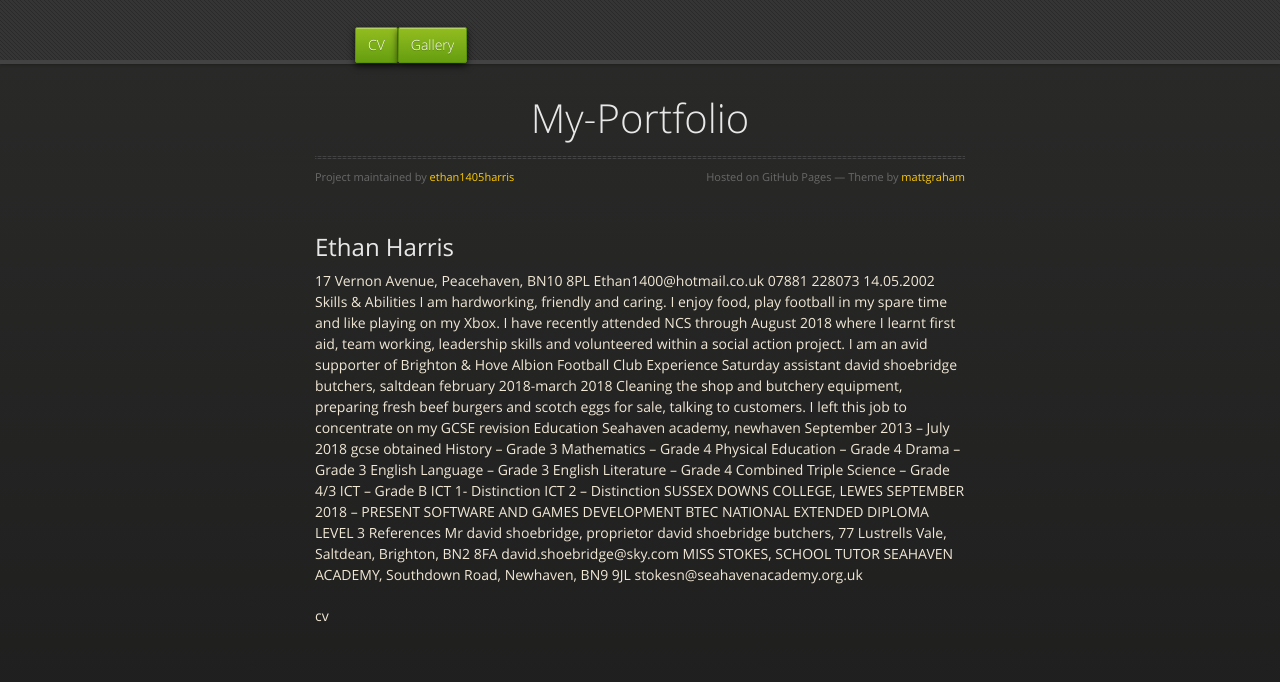
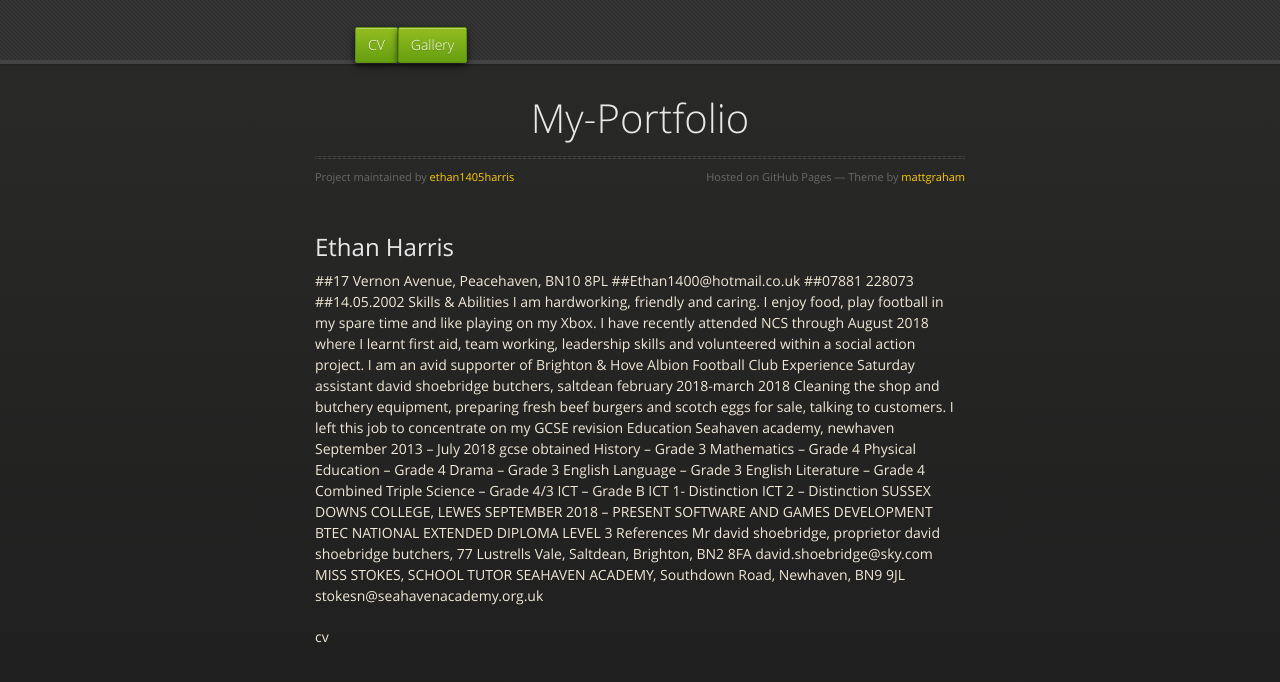
Before and after one commit to ethan1405harris/My-Portfolio, a Jekyll site: the page built from cv.md, in a window 1280 px wide. Shown: the top 682 px of the page. Built offline with Jekyll 4.4.1, drawn with Linux system fonts in a browser that asks for light colours; the repository's description, which GitHub fills in, is left out; our own code applies the rules of GitHub Pages for plain Markdown files.

Commit message:
Update cv.md

```diff
--- a/cv.md
+++ b/cv.md
@@ -4,10 +4,10 @@ layout: default
 
 
 ## Ethan Harris
-17 Vernon Avenue, Peacehaven, BN10 8PL
-Ethan1400@hotmail.co.uk
-07881 228073
-14.05.2002
+##17 Vernon Avenue, Peacehaven, BN10 8PL
+##Ethan1400@hotmail.co.uk
+##07881 228073
+##14.05.2002
 Skills & Abilities
 I am hardworking, friendly and caring.  I enjoy food, play football in my spare time and like playing on my Xbox.  I have recently attended NCS through August 2018 where I learnt first aid, team working, leadership skills and volunteered within a social action project.  I am an avid supporter of Brighton & Hove Albion Football Club
 Experience
```
